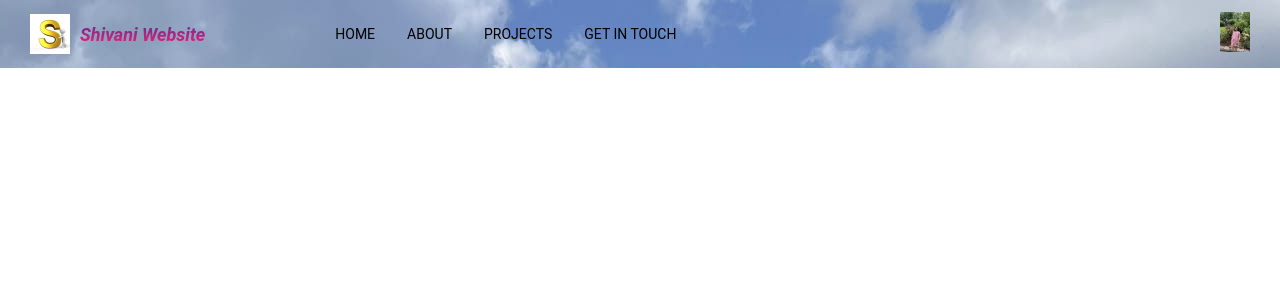
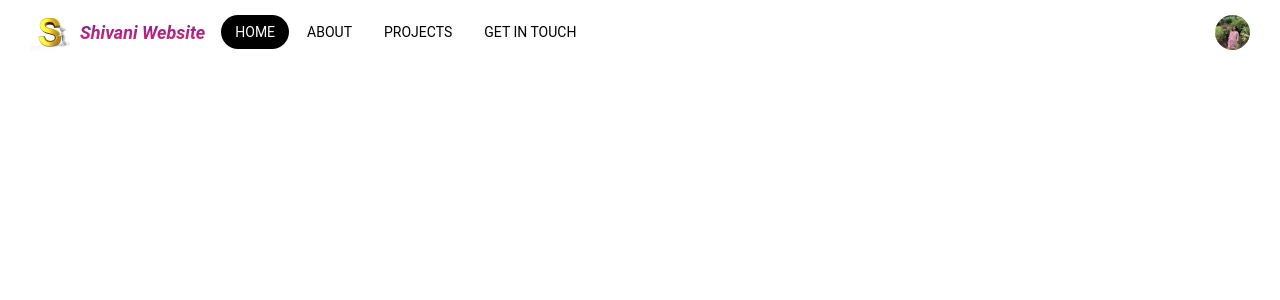
Before and after one commit to ShiCho489/my-react-portfolio, a React (Create React App) app in the folder shivaniwebsite/: page / in a window 1280 px wide. Shown: the top 300 px of the page. Built offline with nearby package versions, Linux system fonts and the light colour scheme.

Commit message:
style header

```diff
--- a/shivaniwebsite/src/components/Header/Header.scss
+++ b/shivaniwebsite/src/components/Header/Header.scss
@@ -7,7 +7,7 @@ header{
     display: flex;
     justify-content: center;
     align-items: center;
-    background: url(../../assets/img-1.jpeg);
+
 
     .logo{
       flex: 1;
@@ -55,8 +55,37 @@ header{
             color: black;
 
           }
+
+          &.active a{
+            color: white;
+          }
+         }
+
+         .indicator{
+          position: absolute;
+          height: 100%;
+          width: 60px;
+          background-color: black;
+          border-radius: 100px;
+          translate: -14px;
+          transition: .2s ease-out;
          }
       }
  }
 
+ .profile{
+  display: flex;
+  flex: 1;
+  align-items: center;
+  justify-content: flex-end;
+
+  img{
+    height: 35px;
+    aspect-ratio: 1;
+    border-radius: 100px;
+    object-fit: cover;
+  }
+
+ }
+
 }
```
